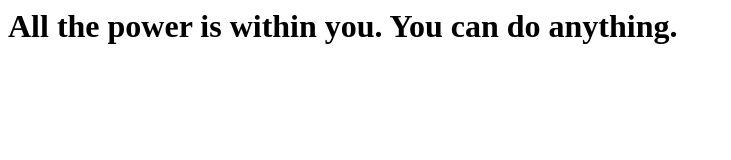
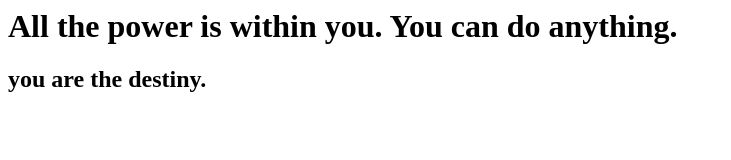
Before and after one commit to shhekarchowdary/myRepo, a plain HTML site: page index.html in a window 1280 px wide. Shown: the whole page, without its empty margins (0-731 px from the left). Drawn offline with Linux system fonts and the light colour scheme.

Commit message:
added 2nd quote

```diff
--- a/index.html
+++ b/index.html
@@ -1,5 +1,6 @@
 <html>
 <body>
 <h1>All the power is within you. You can do anything.</h1>
+<h2>you are the destiny. </h2>
 </body>
 </html>
```
